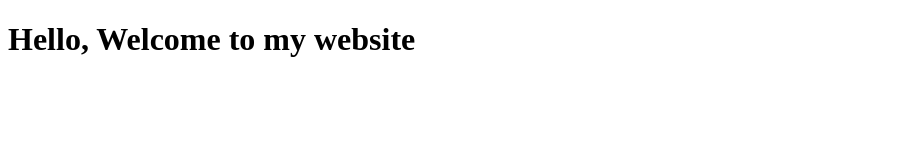
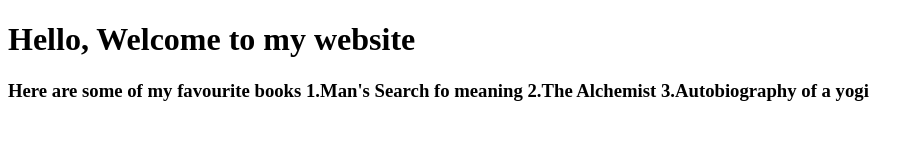
Before and after one commit to kirandebnath81/student-profile-site, a plain HTML site: page index.html in a window 1280 px wide. Shown: the whole page, without its empty margins (0-924 px from the left). Drawn offline with Linux system fonts and the light colour scheme.

Commit message:
docs: updated details
updated my interests

```diff
--- a/index.html
+++ b/index.html
@@ -7,5 +7,12 @@
 </head>
 <body>
     <h1>Hello, Welcome to my website</h1>
+
+    <h3>Here are some of my favourite books
+        1.Man's Search fo meaning
+        2.The Alchemist
+        3.Autobiography of a yogi
+    </h3>
+
 </body>
 </html>
```
